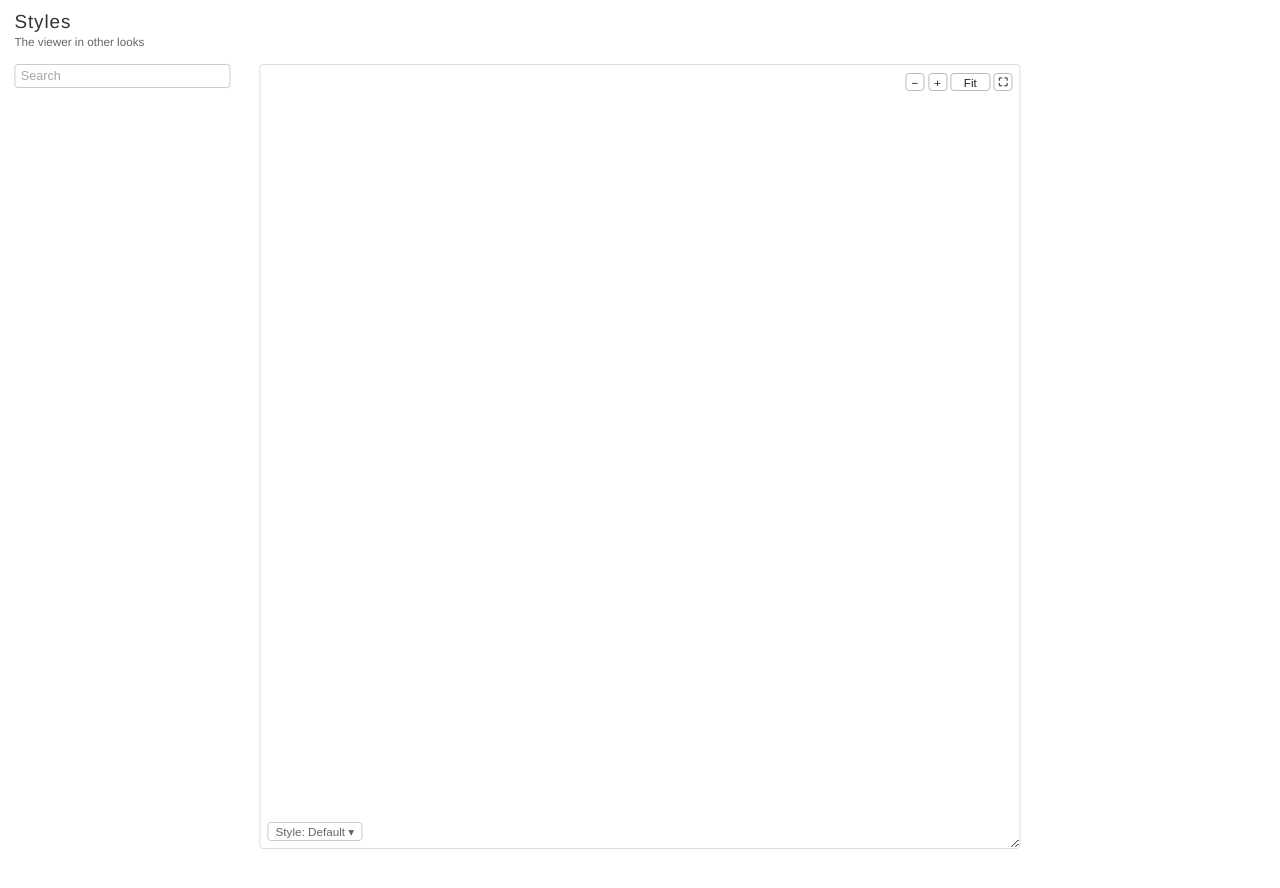
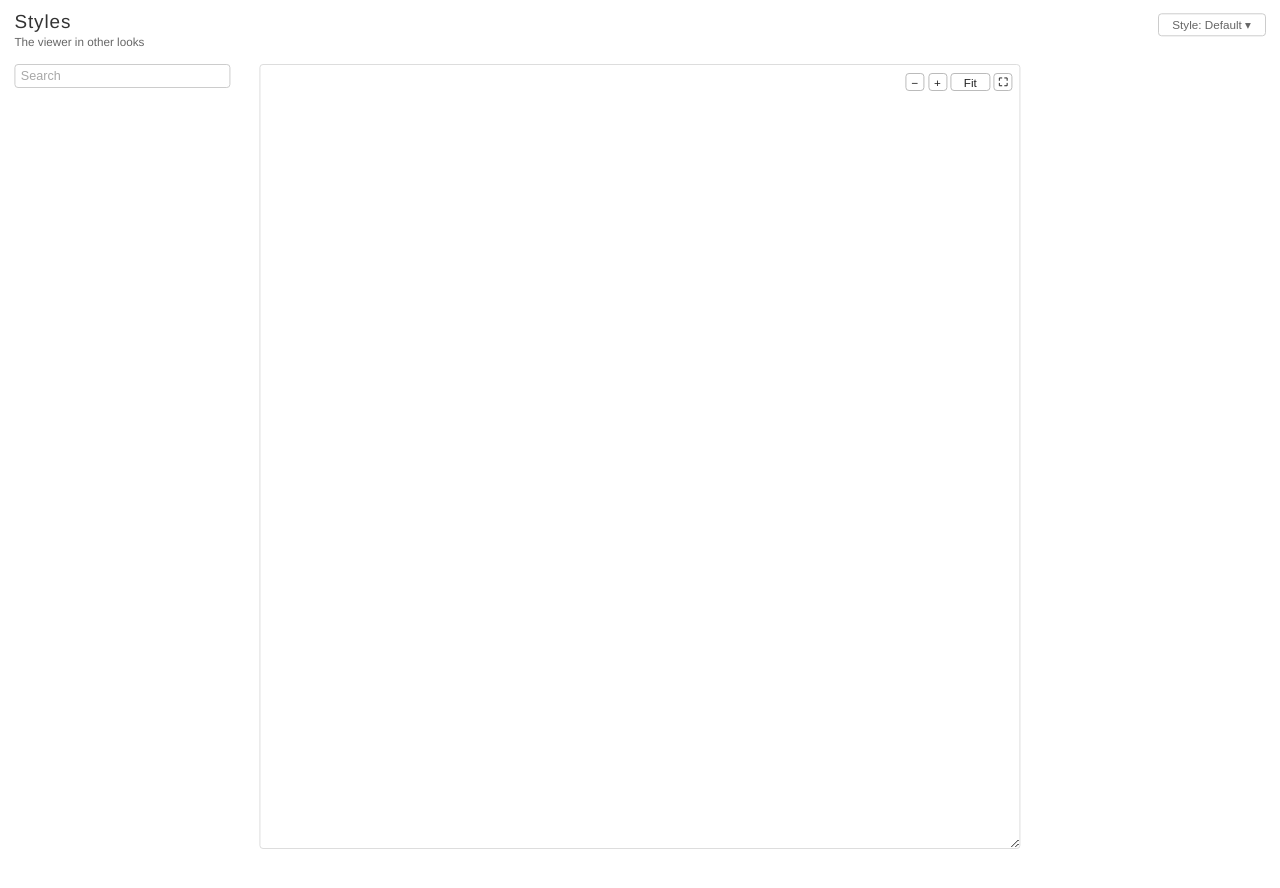
Before and after one commit to viewer-source/styles, a Jekyll site: the page built from index.html, in a window 1280 px wide. Shown: the top 888 px of the page. Built offline with Jekyll 4.4.1, drawn with Linux system fonts in a browser that asks for light colours; comment, search, counter and statistics services are not loaded.

Commit message:
Style picker moved to the right end of the site header, a menu opening under it (as the icon board's background button)
Co-Authored-By: Claude Opus 5.5 <noreply@anthropic.com>
Claude-Session: https://claude.ai/code/session_01RZmt2QaCDK9euHPAUPcBJo

```diff
--- a/_includes/style-picker.html
+++ b/_includes/style-picker.html
@@ -1,16 +1,17 @@
 {% comment %}
-The style picker: a chip in the lower left corner of the map window ("Style: Default"), a list of the styles
-in styles.json above it. A style is one CSS file in styles/ that redefines the viewer's settings (:root) and,
+The style picker: a chip at the right end of the site header ("Style: Default", user 2026-11-08: as the background
+button of the icon board, with a menu), the list of the styles in styles.json opening under it. A style is one CSS file in styles/ that redefines the viewer's settings (:root) and,
 where needed, a few rules. [ and ] step through the styles; the address keeps the chosen one (?style=slate).
 {% endcomment %}
 <style>
   /* the chip as the zoom buttons, the rows as the map list: the same font (the browser's for buttons, as theirs) and sizes */
-  #sp { position: absolute; left: 8px; bottom: 8px; z-index: 3; cursor: auto; }
-  #sp-chip { font-size: 13px; height: 21px; padding: 0 8px; color: var(--m2-muted); background: var(--m2-control-bg);
+  .masthead { position: relative; }
+  #sp { position: absolute; right: 0; top: 50%; transform: translateY(-50%); z-index: 10; cursor: auto; }
+  #sp-chip { font-size: 13px; height: 26px; min-width: 120px; padding: 0 10px; color: var(--m2-muted); background: var(--m2-control-bg);
              border: 1px solid var(--m2-line); border-radius: var(--m2-radius); cursor: pointer; }
   #sp-chip:hover, #sp.sp-open #sp-chip { border-color: var(--m2-accent); color: var(--m2-accent); }
   #sp-chip:focus { outline: none; }
-  #sp-menu { display: none; position: absolute; left: 0; bottom: 26px; min-width: 150px; padding: 4px 0; background: var(--m2-bg);
+  #sp-menu { display: none; position: absolute; right: 0; top: 30px; min-width: 150px; padding: 4px 0; background: var(--m2-bg);
              border: 1px solid var(--m2-line); border-radius: var(--m2-radius-button); box-shadow: 0 2px 8px rgba(0, 0, 0, .12); }
   #sp.sp-open #sp-menu { display: flex; flex-direction: column; gap: 2px; }
   #sp-menu { padding: 4px; min-width: 140px; }
```
Also changed, not shown: other parts of _includes/style-picker.html (+3 -5 lines), README.md.
